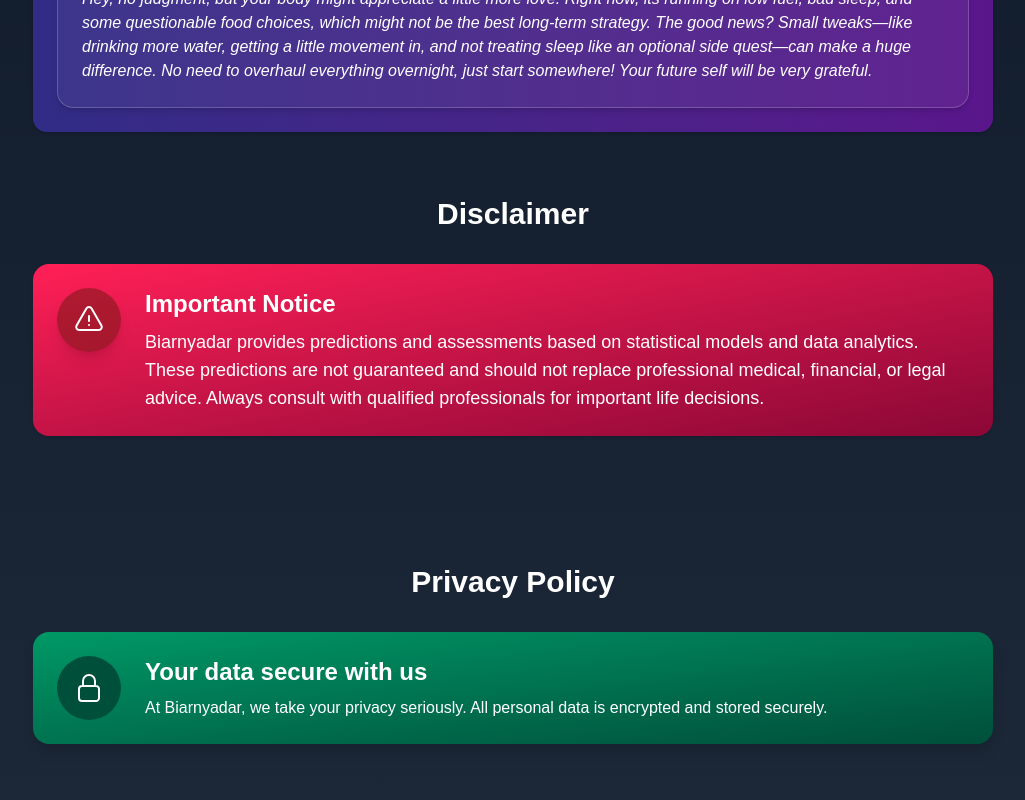
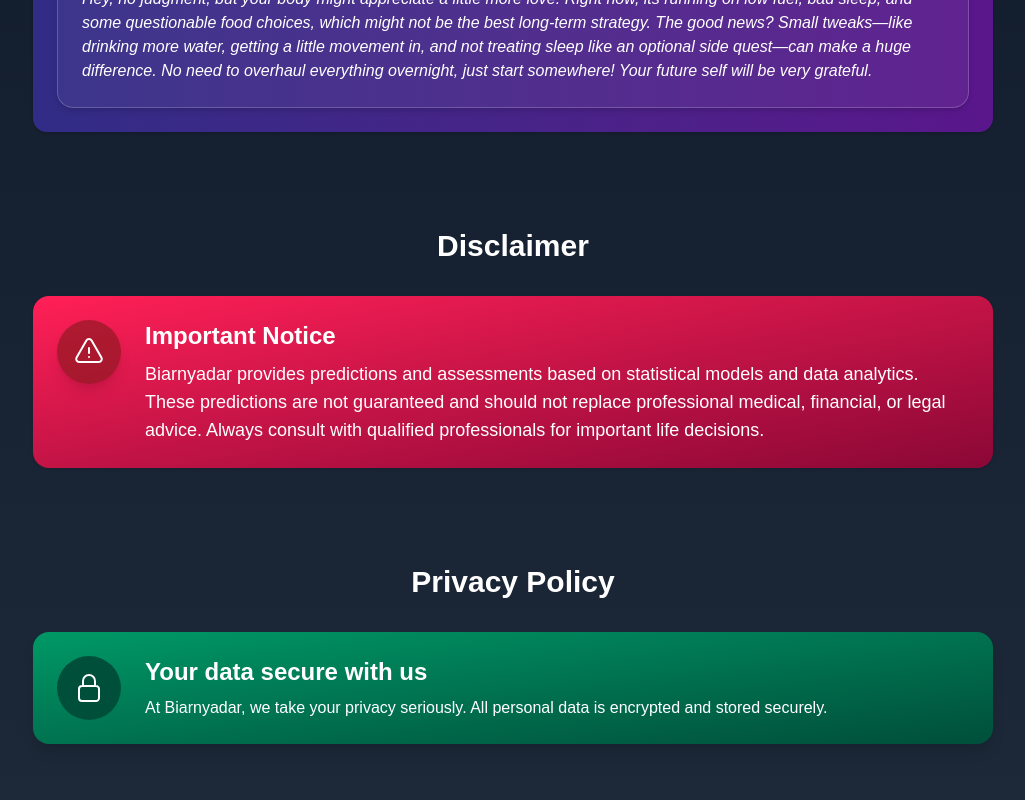
Before and after one commit to elhazen98/biarnyadar, a Next.js app: page / in a window 1280 px wide. Shown: the part 2180-2980 px from the top of the page, without its empty margins (127-1152 px from the left). Built offline with nearby package versions, Linux system fonts and the light colour scheme; a web font is replaced by a local one.

Commit message:
edit minor

```diff
--- a/src/app/page.js
+++ b/src/app/page.js
@@ -238,7 +238,7 @@
                             </CardContent>
                         </Card>
                     </section>
-                    <section id="disclaimer" className="pt-24 md:py-16">
+                    <section id="disclaimer" className="pt-24">
                         <h2 className="text-3xl font-bold text-center mb-8">
                             Disclaimer
                         </h2>
@@ -278,7 +278,7 @@
                             </div>
                         </div>
                     </section>
-                    <section id="privacy-policy" className="pt-24 md:py-16">
+                    <section id="privacy-policy" className="pt-24">
                         <h2 className="text-3xl text-center font-bold mb-8">
                             Privacy Policy
                         </h2>
```
